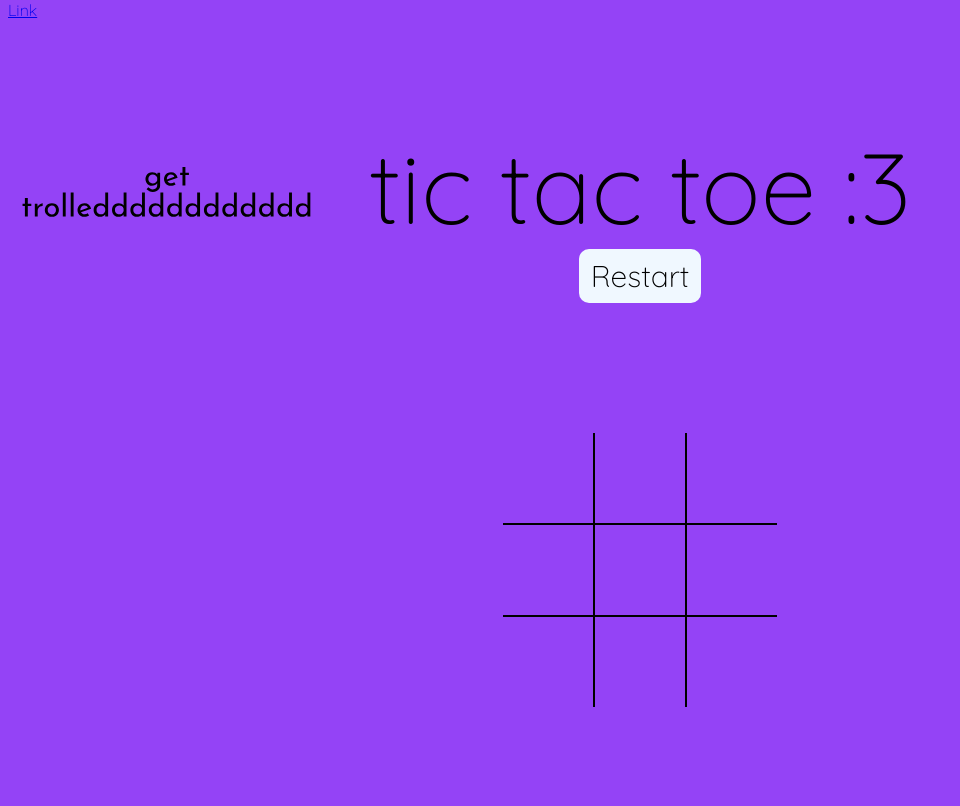
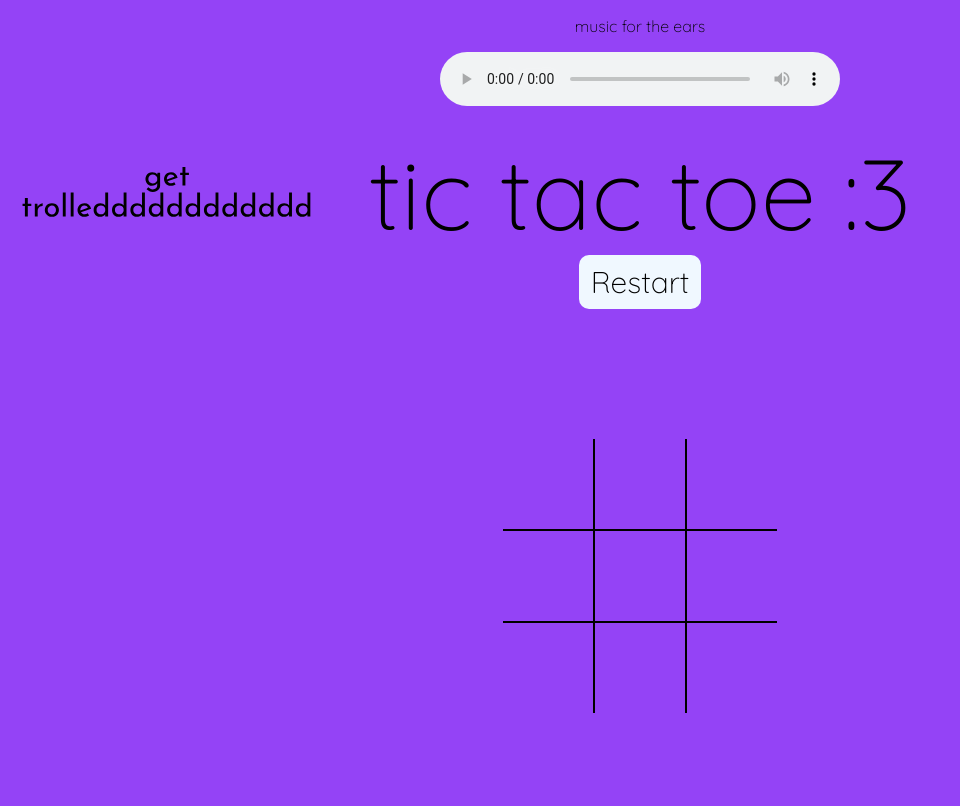
Before and after one commit to ShinAraya/tictact, a plain HTML site: page index.html in a window 1280 px wide. Shown: the top 806 px of the page, without its empty margins (0-960 px from the left). Drawn offline with Linux system fonts and the light colour scheme; a web font is replaced by a local one.

Commit message:
Add files via upload

```diff
--- a/index.html
+++ b/index.html
@@ -10,7 +10,13 @@
     </head>
     <body>
       <!--put an x outside the border and win then troll leehow-->
-      <a href="a-new-html-file.html">Link</a>
+    <div class="audio-div">
+      <p>music for the ears</p>
+      <audio autoplay loop controls>
+        <source src="5minjazz.mp3" type="audio/mpeg" />
+      </audio>
+
+    </div>
       <div class="container">
         <p class="title">tic tac toe :3</p>
         <button class="restart-button js-restart">Restart</button>
--- a/tictactoe.css
+++ b/tictactoe.css
@@ -9,9 +9,18 @@ body {
   font-family: 'Quicksand', sans-serif;
   position: relative;
   margin-top: 0;
-  margin-bottom: 150px;
+  margin-bottom: 0px;
 }
 
+.audio-div {
+  display: flex;
+  flex-direction: column;
+  margin-top: 0;
+}
+audio {
+  width: 400px;
+  height: 54px;
+}
 
 div {
   margin-top: 0;
@@ -24,7 +33,7 @@ div {
 .container {
   margin-top: 0;
   padding: 40px;
-  height: 100vh;
+  height: 80vh;
   display: flex;
   justify-content: center;
   align-items: center;
```
Also changed, not shown: 1 other file.
